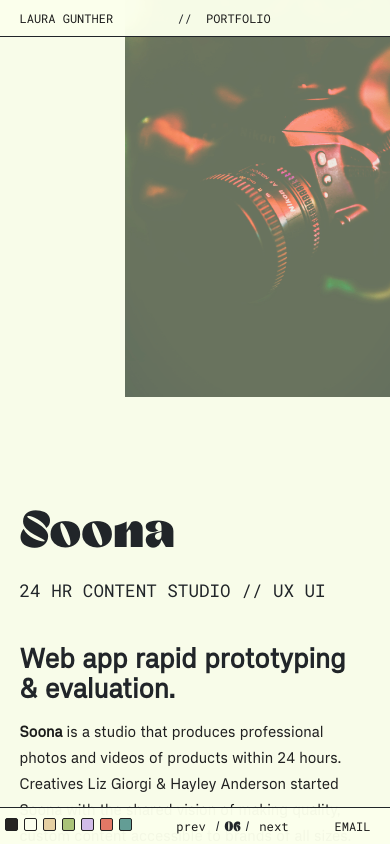
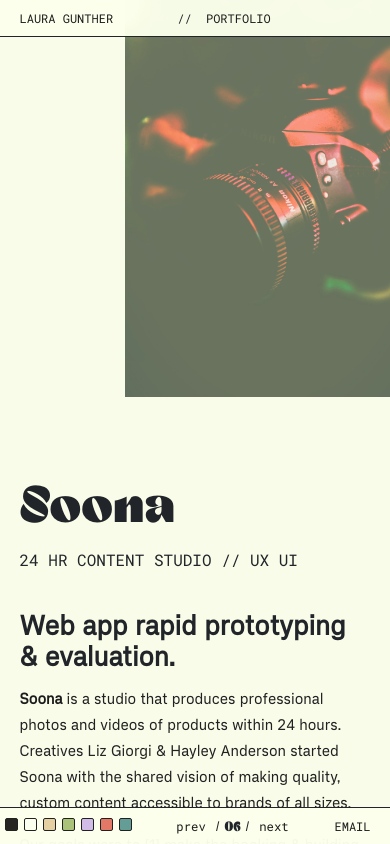
Before and after one commit to lo-designs/Portfolio, a React (Create React App) app: page /soona in a window 390 px wide. Built offline with nearby package versions, Linux system fonts and the light colour scheme.

Commit message:
Update PortfolioPages.scss

```diff
--- a/src/Components/PortfolioPages/PortfolioPages.scss
+++ b/src/Components/PortfolioPages/PortfolioPages.scss
@@ -273,7 +273,7 @@ section .content {
       margin-left: 0;
       font-size: 13vw;
       animation: none;
-      margin-top: 7vh;
+      margin-top: 4vh;
     }
 
     .yha-title {
@@ -306,8 +306,7 @@ section .content {
     }
 
     .project-type {
-      font-size: 1.1rem;
-      padding-top: 5px;
+      font-size: 1rem;
     }
 
     .subtitle {
```
